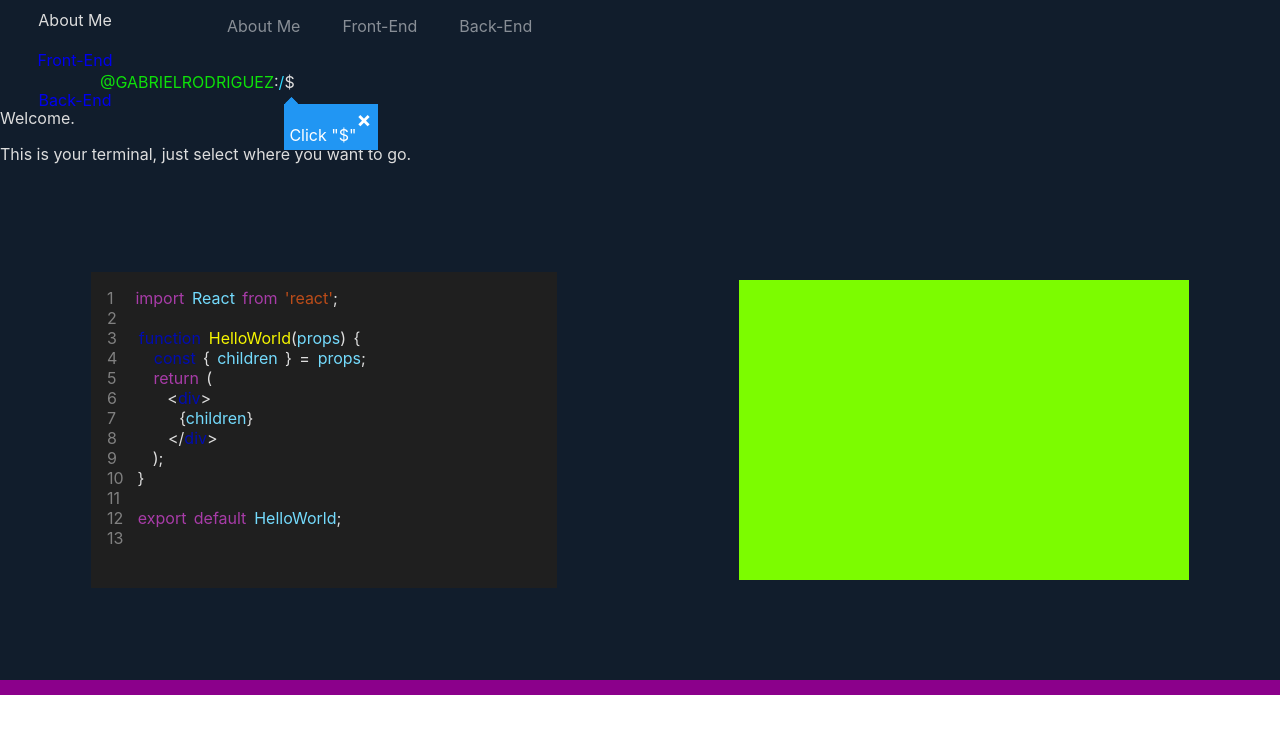
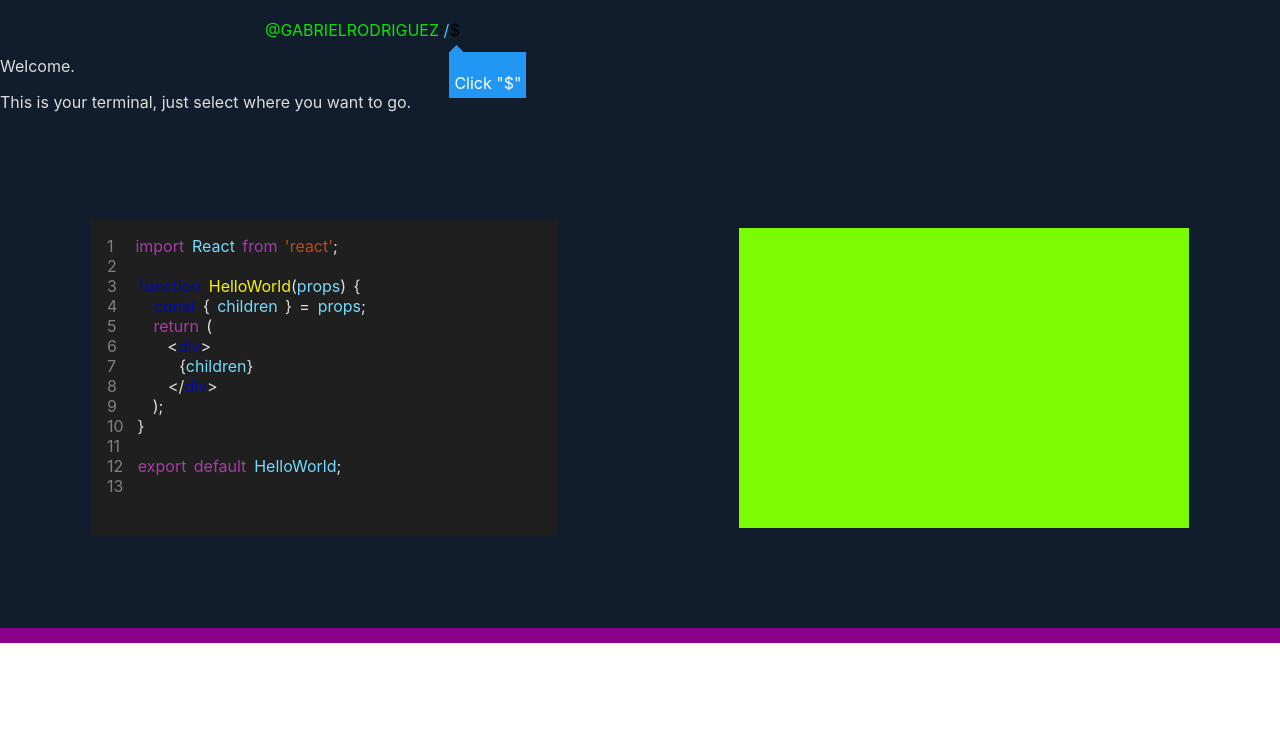
Before and after one commit to Gabrieldrc/my_page, a React (Create React App) app: page / in a window 1280 px wide. Shown: the top 734 px of the page. Built offline with nearby package versions, Linux system fonts and the light colour scheme.

Commit message:
terminalPath the new nav

```diff
--- a/src/App.css
+++ b/src/App.css
@@ -10,25 +10,6 @@ nav {
   display: flex;
   width: 950px;
   margin: auto;
-}
-
-.nav_content a {
-  color: rgba(255, 255, 255, 0.5);
-  padding: 14px 20px;
-  text-decoration: none;
-  text-align: center;
-  border-bottom: 2px solid rgb(0, 174, 255, 0);
-  border-left: 2px solid rgb(0, 174, 255, 0);
-  transition: border-left 100ms ease-in,
-    border-bottom 100ms ease-in,
-    background-color 200ms ease-in-out;
-}
-
-.nav_content a:hover {
-  color: rgb(192, 235, 255);
-  background-color: rgba(0, 112, 163, 0.5);
-  border-bottom: 2px solid rgb(0, 174, 255);
-  border-left: 2px solid rgb(0, 174, 255);
 }
 
 /* BodyContent css */
--- a/src/App.js
+++ b/src/App.js
@@ -13,23 +13,18 @@ function App() {
       <div className="App">
         <nav>
           <div className="nav_content">
-            <ul>
-              <a href="/" className="nav_link" key="nav_link_aboutme">About Me</a>
-              <a href="/" className="nav_link" key="nav_link_fontend">Front-End</a>
-              <a href="/" className="nav_link" key="nav_link_backend">Back-End</a>
-            </ul>
+            <TerminalPath />
           </div>
         </nav>
         <Switch>
           <Route path="/">
             <div className="body_content">
-              <div className="left_menu" id="left_menu">
+              {/* <div className="left_menu" id="left_menu">
                 <a href="/a" className="nav_link" key="nav_link_aboutme">About Me</a>
                 <a href="/" className="nav_link" key="nav_link_fontend">Front-End</a>
                 <a href="/" className="nav_link" key="nav_link_backend">Back-End</a>
-              </div>
+              </div> */}
               <div className="content_box">
-                <TerminalPath />
                 <div>
                   <p>Welcome.</p>
                   <p>This is your terminal, just select where you want to go.</p>
--- a/src/components/AlertMessage/AlertMessage.css
+++ b/src/components/AlertMessage/AlertMessage.css
@@ -0,0 +1,29 @@
+  .arrow {
+    background-color: #2196F3;
+    border: solid #2196F3;
+    border-width: 0 3px 3px 0;
+    padding: 3px;
+    transform: rotate(-135deg);
+    -webkit-transform: rotate(-135deg);
+    position: absolute;
+    top: -0.3rem;
+    left: 0.15rem;
+  }
+  .alert {
+    position: absolute;
+    top: 2rem;
+    left: 0;
+    padding: 5px;
+    width: max-content;
+    color: white;
+    opacity: 1;
+    transition: opacity 0.6s;
+    margin-bottom: 15px;
+    background-color: #2196F3;
+    cursor: pointer;
+  }
+
+  .message {
+    display: inline-block;
+    margin-top: 1rem;
+  }
--- a/src/components/AlertMessage/AlertMessage.js
+++ b/src/components/AlertMessage/AlertMessage.js
@@ -1,33 +1,14 @@
-import React, { useState } from 'react';
-import style from './AlertMessage.style';
+import React from 'react';
+import './AlertMessage.css';
 
 function AlertMessage(props) {
   const { children } = props;
-  const [color, setColor] = useState("white");
-  const [display, setDisplay] = useState("unset");
-  let styleCloseBtn = {
-    ...style.closebtn,
-    color: color,
-  };
-  let styleAlertDiv = {
-    ...style.alert,
-    display: display,
-  };
-  const changeXColor = () => {
-    setColor(color==="white" ? "black" : "white")
-  };
   return(
-    <div style={styleAlertDiv}>
-      <i style={style.arrow}></i>
-      <span style={styleCloseBtn}
-        onMouseEnter={changeXColor}
-        onMouseLeave={changeXColor}
-        onClick={() => {
-          setDisplay("none");
-        }}
-        >&times;
-      </span>
-      <div style={style.message}>{children}</div>
+    <div className="alert" id="laert_startclick" onClick={() => {
+      document.getElementById("laert_startclick").style.display = "none";
+    }}>
+      <i className="arrow"></i>
+      <div className="message">{children}</div>
     </div>
   );
 }
--- a/src/components/AlertMessage/AlertMessage.style.js
+++ /dev/null
@@ -1,40 +0,0 @@
-let style = {
-  arrow:{
-    backgroundColor: "#2196F3",
-    border: "solid #2196F3",
-    borderWidth: "0 3px 3px 0",
-    padding: "3px",
-    transform: "rotate(-135deg)",
-    WebkitTransform: "rotate(-135deg)",
-    position: "absolute",
-    top: "-0.3rem",
-    left: "0.15rem",
-  },
-  alert: {
-    position: "absolute",
-    top: "2rem",
-    left: "0",
-    padding: "5px",
-    width: "max-content",
-    color: "white",
-    opacity: "1",
-    transition: "opacity 0.6s",
-    marginBottom: "15px",
-    backgroundColor: "#2196F3",
-  },
-  closebtn: {
-    marginRight: "2px",
-    fontWeight: "bold",
-    float: "right",
-    fontSize: "22px",
-    lineHeight: "20px",
-    cursor: "pointer",
-    transition: "0.3s",
-  },
-  message: {
-    display: "inline-block",
-    marginTop: "1rem",
-  },
-}
-
-export default style;
--- a/src/components/TerminalPath/TerminalPath.css
+++ b/src/components/TerminalPath/TerminalPath.css
@@ -3,11 +3,53 @@
   margin-left: 100px;
 }
 
-.terminal_path .start_symbol {
-  display: inline;
+.terminal_path .nav_menu {
   position: relative;
+  display: inline-block;
+  min-width: 160px;
 }
 
-.terminal_path .start_symbol span{
+.terminal_path .nav_menu p{
   cursor: pointer;
+  display: inline;
+  transition: border-bottom 50ms ease-in-out,
+    background-color 50ms ease-in-out,
+    color 50ms ease-in-out;
 }
+
+.terminal_path .nav_menu:hover{
+  color: rgb(192, 235, 255);
+  background-color: rgba(0, 112, 163, 0.5);
+  border-left: 2px solid rgb(0, 174, 255);
+}
+
+.terminal_path .nav_menu .nav_dropdown_content {
+  display: none;
+  position: absolute;
+  background-color: rgba(0, 112, 163, 1);
+  min-width: 160px;
+  box-shadow: 0px 8px 16px 0px rgba(0, 112, 163, 0.4);
+  z-index: 1;
+  transition: display 0s linear 0.5s,
+    color 0.5s ease-in 0.5s;
+}
+
+.terminal_path .nav_menu:hover .nav_dropdown_content {
+  display: block;
+}
+
+.nav_menu .nav_dropdown_content .nav_link {
+  color:  white;
+  padding: 12px 16px;
+  text-decoration: none;
+  display: block;
+  transition: background-color 0.25s ease-in-out;
+}
+
+.nav_menu .nav_dropdown_content .nav_link:hover {
+  color:  white;
+  padding: 12px 16px;
+  text-decoration: none;
+  display: block;
+  background-color: tomato;
+}
--- a/src/components/TerminalPath/TerminalPath.js
+++ b/src/components/TerminalPath/TerminalPath.js
@@ -9,9 +9,14 @@ function TerminalPath() {
     <div className="terminal_path">
       <span style={{color: "#0EE109"}}>@GABRIELRODRIGUEZ</span>:
       <span style={{color: "#2FDAFF"}}>{location.pathname}</span>
-      <div className="start_symbol">
-        <span>$</span>
+      <div className="nav_menu">
+        <p>$</p>
         <AlertMessage>Click "$"</AlertMessage>
+        <div class="nav_dropdown_content">
+          <a href="/a" className="nav_link" key="nav_link_aboutme">About Me</a>
+          <a href="/" className="nav_link" key="nav_link_fontend">Front-End</a>
+          <a href="/" className="nav_link" key="nav_link_backend">Back-End</a>
+        </div>
       </div>
     </div>
   );
```
